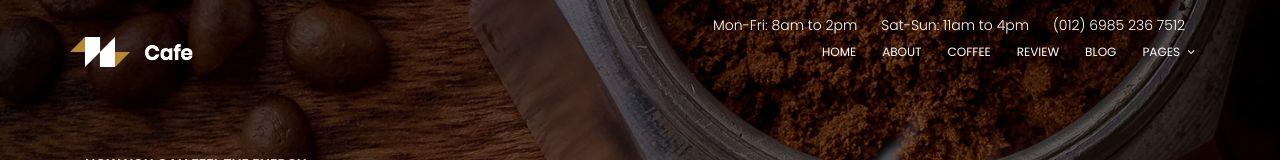
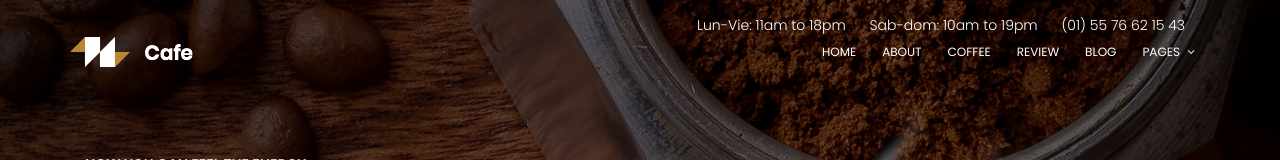
Before and after one commit to otolentino/git-ocaroca-com, a plain HTML site: page index.html in a window 1280 px wide. Shown: the top 160 px of the page. Drawn offline with nearby package versions, Linux system fonts and the light colour scheme; some packages are replaced by stand-ins of ours.

Commit message:
modificación de horarios 30072023

```diff
--- a/index.html
+++ b/index.html
@@ -38,13 +38,13 @@
 				  			<div class="col-lg-8 col-sm-4 col-8 header-top-right no-padding">
 				  				<ul>
 				  					<li>
-				  						Mon-Fri: 8am to 2pm
+				  						Lun-Vie: 11am to 18pm
 				  					</li>
 				  					<li>
-				  						Sat-Sun: 11am to 4pm
+				  						Sab-dom: 10am to 19pm
 				  					</li>
 				  					<li>
-				  						<a href="tel:(012) 6985 236 7512">(012) 6985 236 7512</a>
+				  						<a href="tel:(01) 55 76 62 15 43">(01) 55 76 62 15 43</a>
 				  					</li>
 				  				</ul>
 				  			</div>
```
